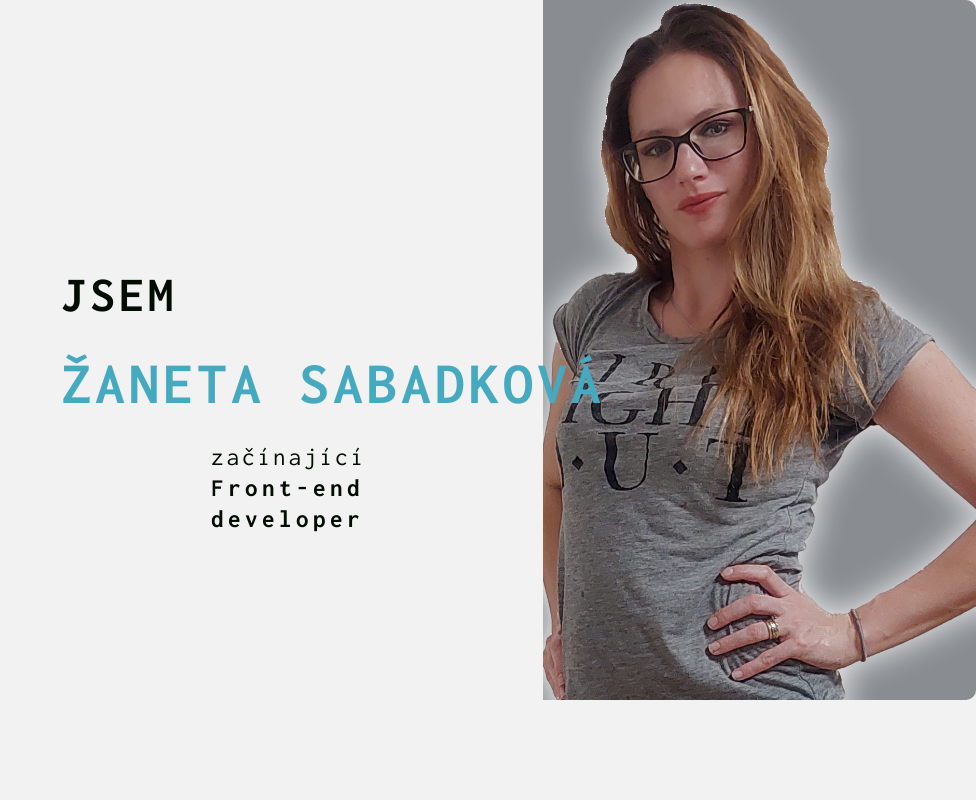
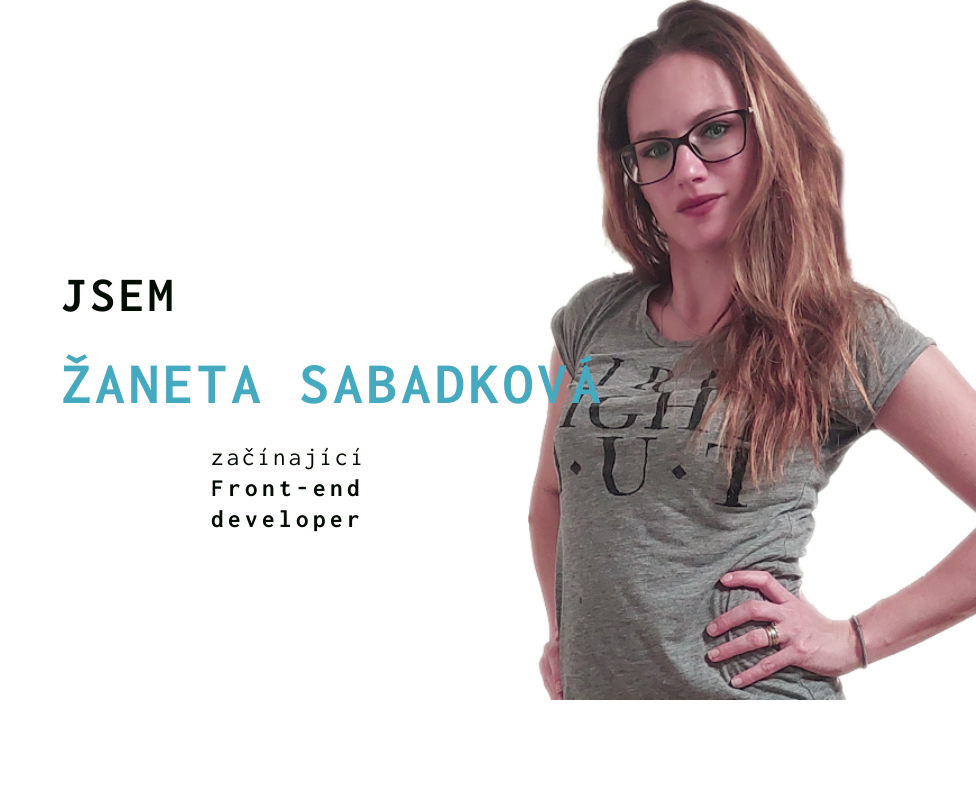
Before and after one commit to ZanetSabad/Portfolio-React, a JavaScript app: page / in a window 1280 px wide. Shown: the top 800 px of the page, without its empty margins (304-1280 px from the left). Built offline with nearby package versions, Linux system fonts and the light colour scheme.

Commit message:
Vytvořen nový soubor navigace.js a navigace.css

```diff
--- a/src/index.css
+++ b/src/index.css
@@ -7,7 +7,7 @@
 }
 
 body {
-  background-color: #F2F2F2;
+  background-color: #fff;
   color: #45A9BF;
   font-family: 'Inconsolata', monospace;
 }
```
Also changed, not shown: src/components/navigace.css (added), src/components/navigace.js (added), src/ja.png.
